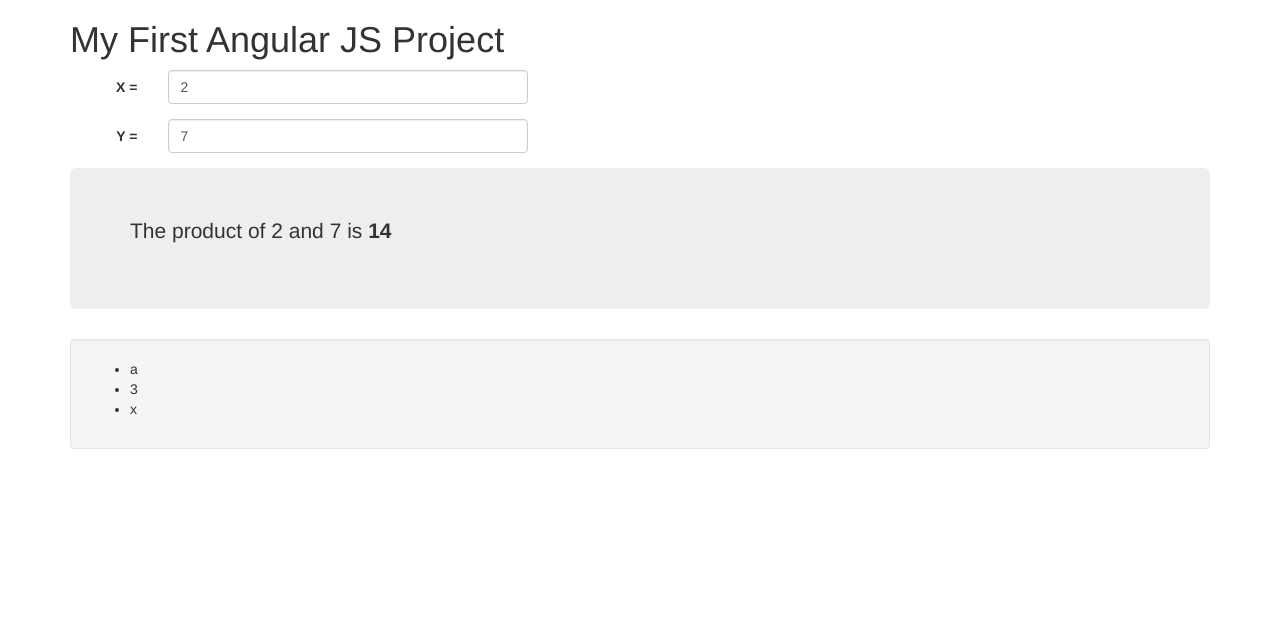
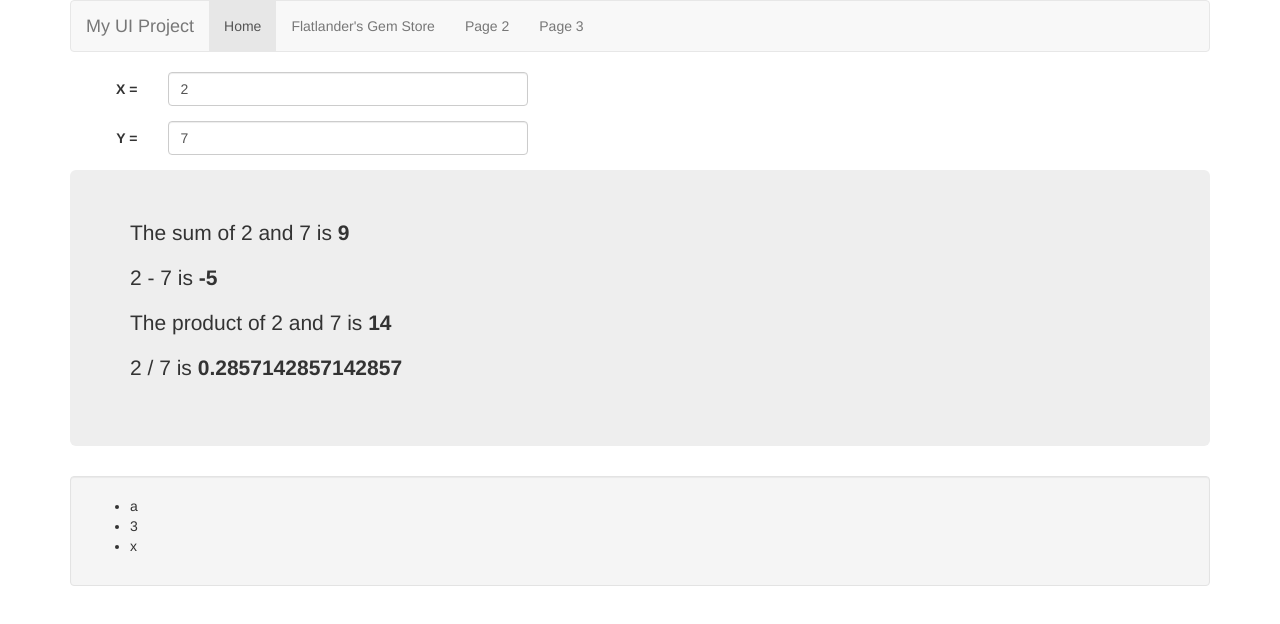
Before and after one commit to dontknow/myuiproject1, a plain HTML site: page index.html in a window 1280 px wide. Drawn offline with nearby package versions, Linux system fonts and the light colour scheme.

Commit message:
Gem store project created.

```diff
--- a/index.html
+++ b/index.html
@@ -15,8 +15,21 @@
     <script src="https://ajax.googleapis.com/ajax/libs/angularjs/1.4.3/angular.min.js"></script>
 </head>
 <body class="container">
-	<h1>My First Angular JS Project</h1>
-
+    <nav class="navbar navbar-default">
+      <div class="container-fluid">
+        <div class="navbar-header">
+          <a class="navbar-brand" href="#">My UI Project</a>
+        </div>
+        <div>
+          <ul class="nav navbar-nav">
+            <li class="active"><a href="#">Home</a></li>
+            <li><a href="gemstore.html">Flatlander's Gem Store</a></li>
+            <li><a href="#">Page 2</a></li>
+            <li><a href="#">Page 3</a></li>
+          </ul>
+        </div>
+      </div>
+    </nav>
     <form role="form" class="form-horizontal" ng-app ng-init='x=2;y=7;arr=["a","3","x"]'>
         <div class="form-group">
             <label for="x" class="control-label col-md-1">X = </label>
@@ -31,7 +44,10 @@
             </div>
         </div>
         <div class="jumbotron">
+            <p>The sum of {{ x }} and {{ y }} is <b>{{ x + y }}</b></p>
+            <p>{{ x }} - {{ y }} is <b>{{ x - y }}</b></p>
             <p>The product of {{ x }} and {{ y }} is <b>{{ x * y }}</b></p>
+            <p> {{ x }} / {{ y }} is <b>{{ x / y }}</b></p>
         </div>
         <div class="well">
             <ul>
```
Also changed, not shown: app.js (added, +13 -0 lines), gemstore.html (added, +23 -0 lines). Lines whose indentation alone changed are shown as unchanged.
